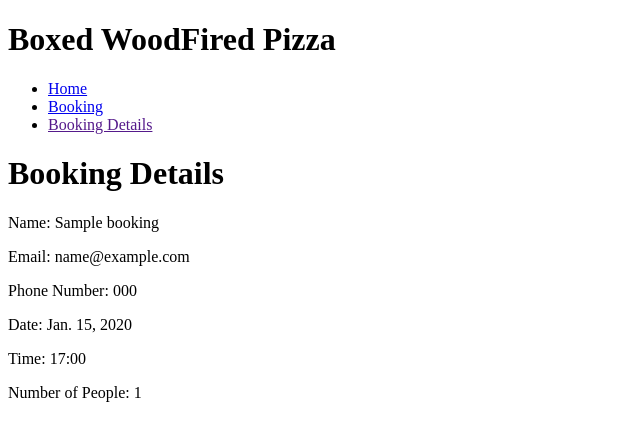
After one commit to Gordon-Meade/boxedpizza, a Django app: template bookings/templates/booking/booking_details.html in a window 1280 px wide. The commit adds this page. Shown: the top 441 px of the page, without its empty margins (0-640 px from the left). Run offline with Django 3.2, Linux system fonts and the light colour scheme; the template is opened without the code that fills it: values that come from a table or form of the project are taken from there, others are empty; tables that the repository leaves empty hold one stand-in row (values such as "Sample post").

Commit message:
Create booking_detail view and html

```diff
--- a/bookings/models.py
+++ b/bookings/models.py
@@ -16,8 +16,16 @@ class Booking(models.Model):
     NUMBER_OF_PEOPLE_CHOICES = [(i, i) for i in range(1, 11)]
     number_of_people = models.PositiveIntegerField(validators=[MinValueValidator(1), MaxValueValidator(10)])
 
+    slug = models.SlugField(unique=True, default='default-slug')
+
+
     def __str__(self):
         return self.name
+
+    def save(self, *args, **kwargs):
+        # Generate unique slug based on booking date, time, and name
+        self.slug = f"{self.date}-{self.time}-{self.name}".replace(" ", "-").lower()
+        super().save(*args, **kwargs)
 
     def clean(self):
         # Check if there are available seats for the given date and time
--- /dev/null
+++ b/bookings/templates/booking/booking_details.html
@@ -0,0 +1,15 @@
+{% extends "base.html" %}
+
+{% block content %}
+
+<body>
+    <h1>Booking Details</h1>
+    <p>Name: {{ booking.name }}</p>
+    <p>Email: {{ booking.email }}</p>
+    <p>Phone Number: {{ booking.phone_number }}</p>
+    <p>Date: {{ booking.date }}</p>
+    <p>Time: {{ booking.time }}</p>
+    <p>Number of People: {{ booking.number_of_people }}</p>
+</body>
+
+{% endblock %}
--- a/bookings/urls.py
+++ b/bookings/urls.py
@@ -1,7 +1,8 @@
 from django.urls import path
-from .views import book_table, booking_success
+from .views import book_table, booking_success, booking_details
 
 urlpatterns = [
     path('book-table/', book_table, name='book_table'),
     path('booking-success/', booking_success, name='booking_success'),
+    path('booking/<int:booking_id>/', booking_details, name='booking_details'),
 ]
--- a/bookings/views.py
+++ b/bookings/views.py
@@ -1,4 +1,5 @@
 from django.shortcuts import render, redirect
+from django.contrib.auth.decorators import login_required
 from .models import Booking
 from .forms import BookingForm
 
@@ -19,3 +20,8 @@ def book_table(request):
 
 def booking_success(request):
     return render(request, 'booking/booking_success.html')
+
+@login_required
+def booking_details(request, booking_id):
+    booking = Booking.objects.get(pk=booking_id)
+    return render(request, 'booking_details.html', {'booking': booking})
--- a/boxedpizza/urls.py
+++ b/boxedpizza/urls.py
@@ -16,7 +16,6 @@ Including another URLconf
 from django.contrib import admin
 from django.urls import path, include
 from django.views.generic import TemplateView
-from django.urls import path, include  # Import 'path' and 'include'
 from home.views import index
 from bookings import views
 
--- a/templates/base.html
+++ b/templates/base.html
@@ -18,7 +18,7 @@
                 <li><a href="{% url 'index' %}">Home</a></li>
                 <!-- Update other navigation links accordingly -->
                 <li><a href="{% url 'book_table' %}">Booking</a></li>
-                <li><a href="#">Contact</a></li>
+                <li><a href="">Booking Details</a></li>
             </ul>
         </nav>
     </header>
```
Also changed, not shown: boxedpizza/settings.py (+8 -23 lines), bookings/migrations/0003_auto_20240409_1557.py (added), db.sqlite3.
